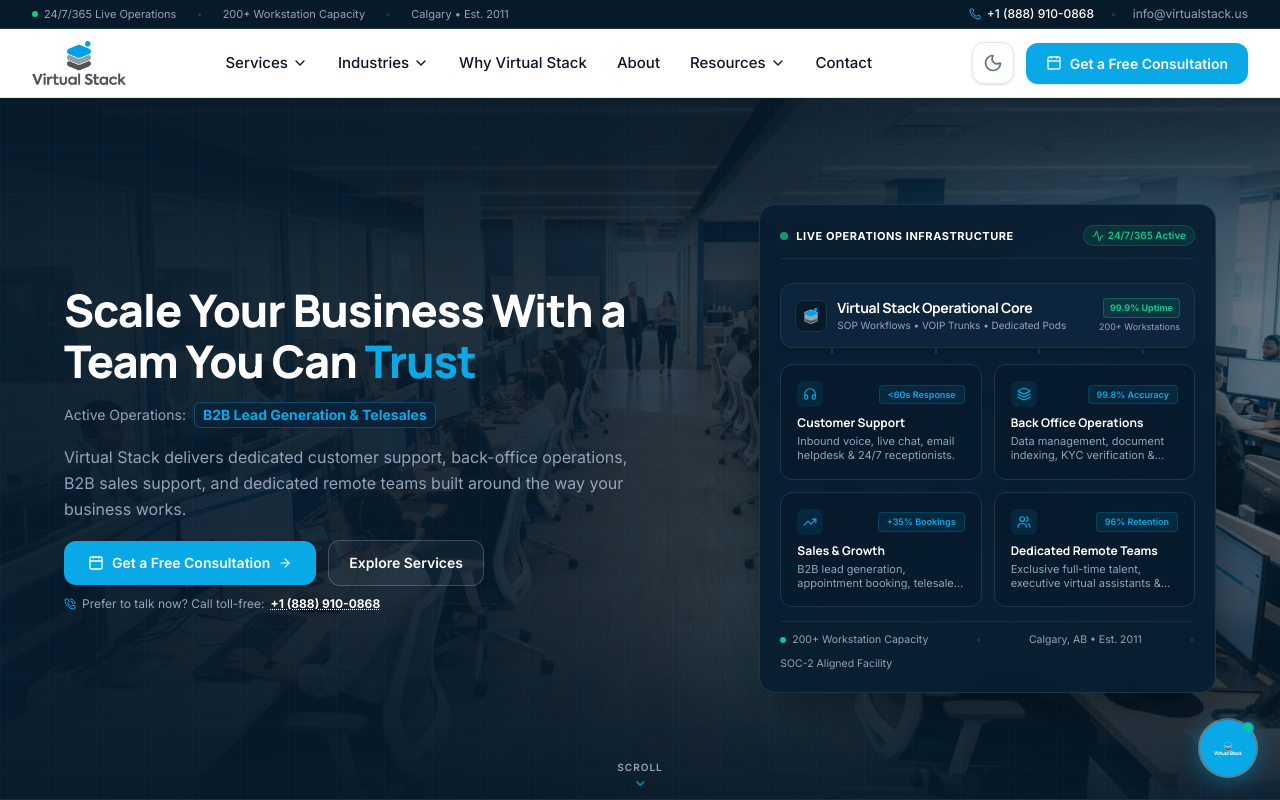
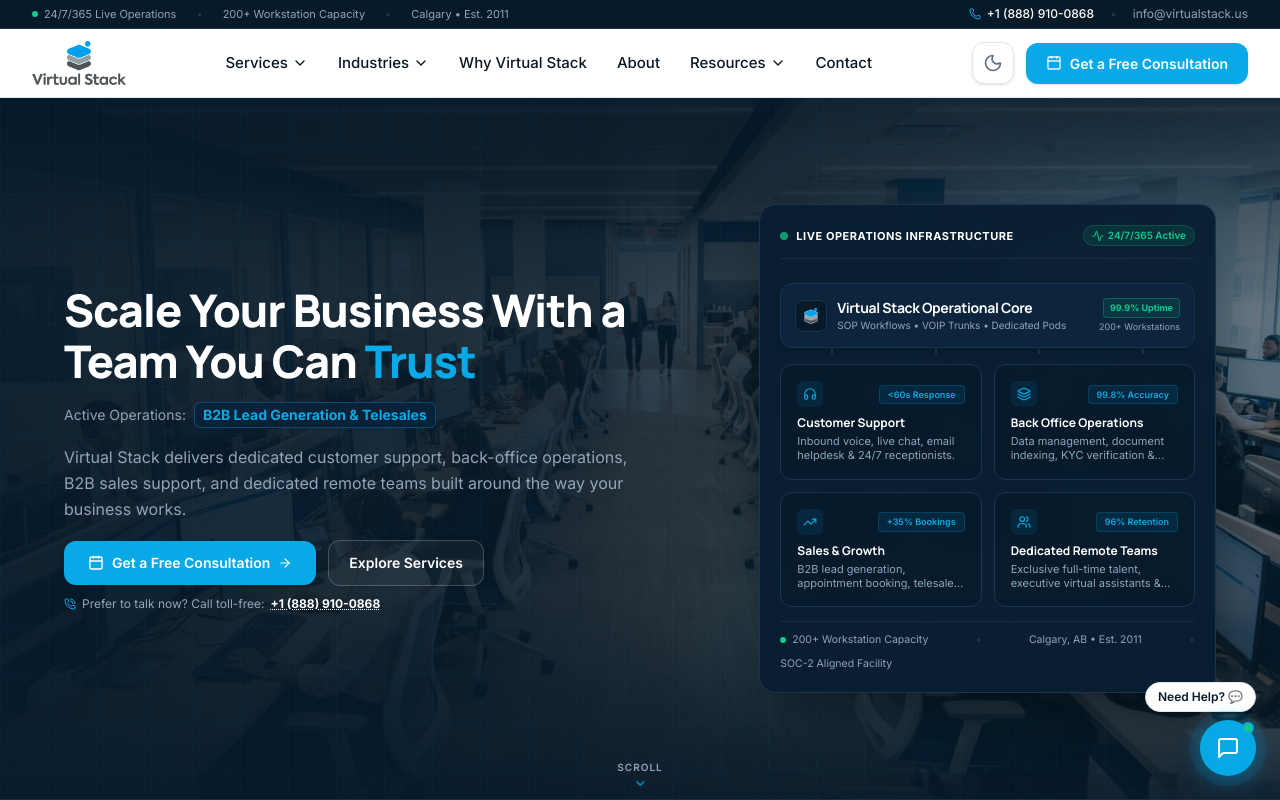
Before and after one commit to ItsMrAhmad/VirtualStack, a Next.js app: page / in a window 1280 px wide. Built offline with nearby package versions, Linux system fonts and the light colour scheme.

Commit message:
feat(chatbot): redesign launcher with chat icon, Need Help label, and pulse animation

```diff
--- a/app/globals.css
+++ b/app/globals.css
@@ -237,3 +237,24 @@
 [id$="-scroll-container"] > div[class*="-snap-section"] {
   background-color: #071A2A !important;
 }
+
+/* Chatbot launcher animations */
+@keyframes ping-slow {
+  0% { transform: scale(1); opacity: 0.6; }
+  70% { transform: scale(1.6); opacity: 0; }
+  100% { transform: scale(1.6); opacity: 0; }
+}
+
+@keyframes fade-in {
+  from { opacity: 0; transform: translateY(4px); }
+  to { opacity: 1; transform: translateY(0); }
+}
+
+.animate-ping-slow {
+  animation: ping-slow 2.5s cubic-bezier(0, 0, 0.2, 1) infinite;
+}
+
+.animate-fade-in {
+  animation: fade-in 0.4s ease-out both;
+  animation-delay: 1s;
+}
--- a/components/chatbot/ChatLauncher.tsx
+++ b/components/chatbot/ChatLauncher.tsx
@@ -1,7 +1,6 @@
 "use client";
 
 import React, { useState } from "react";
-import Image from "next/image";
 import dynamic from "next/dynamic";
 
 const ChatbotWidget = dynamic(() => import("@/components/chatbot/ChatbotWidget"), {
@@ -18,22 +17,39 @@
   return (
     <aside
       aria-label="Customer Support Assistant"
-      className="fixed bottom-20 lg:bottom-6 right-4 lg:right-6 z-50"
+      className="fixed bottom-20 lg:bottom-6 right-4 lg:right-6 z-50 flex flex-col items-end gap-2"
     >
+      {/* Floating label */}
+      <span className="bg-white text-[#071A2B] text-xs font-semibold px-3 py-1.5 rounded-full shadow-lg border border-[#DDE5EA] whitespace-nowrap animate-fade-in">
+        Need Help? 💬
+      </span>
+
+      {/* Chat button */}
       <button
         type="button"
         onClick={() => setIsLoaded(true)}
         aria-label="Open Virtual Stack Assistant"
-        className="relative w-14 h-14 rounded-full bg-[#08A9E6] hover:bg-[#0698D0] shadow-[0_4px_24px_rgba(8,169,230,0.45)] hover:shadow-[0_4px_28px_rgba(8,169,230,0.6)] transition-all duration-200 flex items-center justify-center ring-2 ring-white/30"
+        className="group relative w-14 h-14 rounded-full bg-[#08A9E6] hover:bg-[#0698D0] shadow-[0_4px_24px_rgba(8,169,230,0.45)] hover:shadow-[0_4px_28px_rgba(8,169,230,0.6)] hover:scale-105 transition-all duration-200 flex items-center justify-center"
       >
-        <Image
-          src="/logo-white.png"
-          alt="Virtual Stack"
-          width={28}
-          height={28}
-          className="w-7 h-7 object-contain"
-        />
-        <span className="absolute top-0.5 right-0.5 w-3 h-3 rounded-full bg-[#12C98A] border-2 border-[#08A9E6]" />
+        {/* Pulse ring animation */}
+        <span className="absolute inset-0 rounded-full bg-[#08A9E6]/40 animate-ping-slow" />
+
+        {/* Chat bubble icon */}
+        <svg
+          xmlns="http://www.w3.org/2000/svg"
+          viewBox="0 0 24 24"
+          fill="none"
+          stroke="currentColor"
+          strokeWidth={2}
+          strokeLinecap="round"
+          strokeLinejoin="round"
+          className="w-6 h-6 text-white relative z-10"
+        >
+          <path d="M21 15a2 2 0 0 1-2 2H7l-4 4V5a2 2 0 0 1 2-2h14a2 2 0 0 1 2 2z" />
+        </svg>
+
+        {/* Online indicator */}
+        <span className="absolute top-0.5 right-0.5 w-3 h-3 rounded-full bg-[#12C98A] border-2 border-[#08A9E6] z-10" />
       </button>
     </aside>
   );
```
